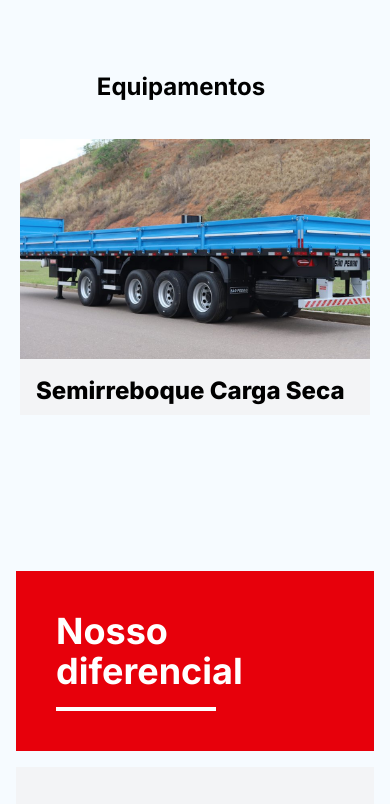
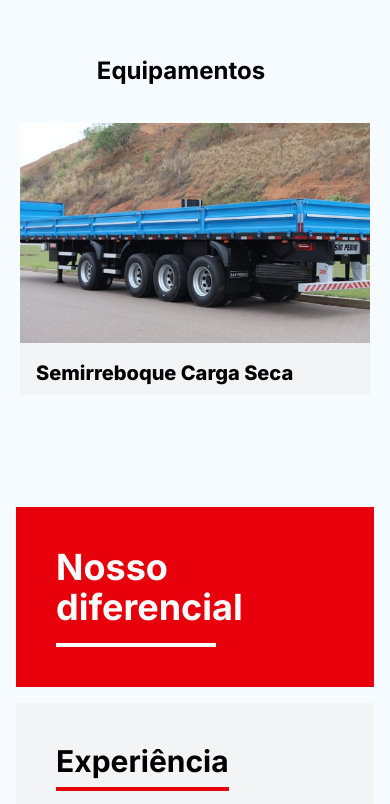
Before and after one commit to leticiasegurasse/site-sao-pedro, a React (Vite) app: page / in a window 390 px wide. Shown: the part 909-1713 px from the top of the page. Built offline with nearby package versions, Linux system fonts and the light colour scheme; grey boxes are pictures that could not be loaded.

Commit message:
Ajustado página para aceitar container

```diff
--- a/src/components/EquipamentosSection.jsx
+++ b/src/components/EquipamentosSection.jsx
@@ -2,10 +2,12 @@ import React from 'react';
 import { Link } from 'react-router-dom';
 import { ArrowRight } from 'lucide-react';
 import equipamentos from '../mocks/equipamentosMock';
+import Container from './Container';
 
 const EquipamentosSection = () => {
   return (
-    <section className="max-w-[1200px] min-h-[500px] mx-auto px-4 py-16">
+    <section className="py-12 sm:py-16">
+      <Container>
         <h2 className="text-2xl md:text-3xl font-bold text-center mb-7 group relative inline-block w-full flex justify-center">
           <Link to="/equipamentos" className="relative inline-block pb-2">
             Equipamentos
@@ -13,7 +15,7 @@ const EquipamentosSection = () => {
             <ArrowRight className="w-5 h-5 inline-block ml-2 opacity-0 group-hover:opacity-100 transition-all duration-300 text-red-600" />
           </Link>
         </h2>
-      <div className="flex flex-col md:flex-row md:flex-wrap gap-2 justify-center items-center">
+        <div className="flex flex-col md:flex-row md:flex-wrap gap-4 justify-center items-center">
           {equipamentos.filter(e => e.destaque).map((equipamento, idx) => (
             <div key={equipamento.nome + idx} className="group bg-gray-100 overflow-hidden flex flex-col transition-all duration-500 ease-in-out w-full md:w-[calc(25%-18px)] flex-1 min-w-[260px] max-w-[350px] mx-auto relative">
               <Link to={`/equipamentos/${idx}`}>
@@ -22,7 +24,7 @@ const EquipamentosSection = () => {
                   <div className="absolute left-0 bottom-0 w-0 h-1 bg-red-600 group-hover:w-full transition-all duration-300"></div>
                 </div>
                 <div className="pt-4 px-4 flex-1 flex flex-col justify-end relative z-10">
-                <span className="text-2xl font-extrabold mb-2">{equipamento.nome}</span>
+                  <span className="text-xl sm:text-2xl font-extrabold mb-2">{equipamento.nome}</span>
                 </div>
                 <div className="overflow-hidden max-h-0 group-hover:max-h-[50px] transition-all duration-500 ease-in-out">
                   <span className="block pb-4 px-4 text-gray-500 italic flex items-center gap-2 opacity-0 translate-y-2 group-hover:opacity-100 group-hover:translate-y-0 transition-all duration-500 ease-in-out">
@@ -34,6 +36,7 @@ const EquipamentosSection = () => {
             </div>
           ))}
         </div>
+      </Container>
     </section>
   );
 };
```
Lines whose indentation alone changed are shown as unchanged.
